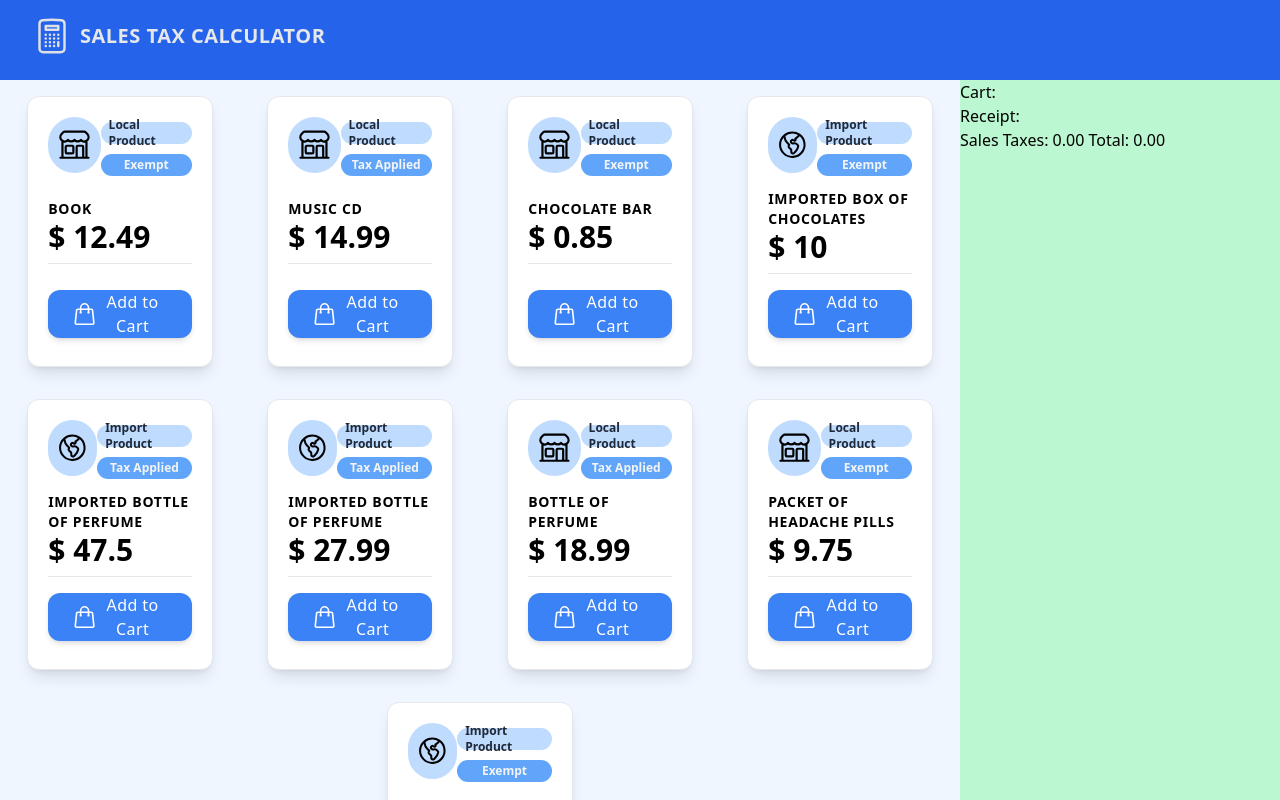
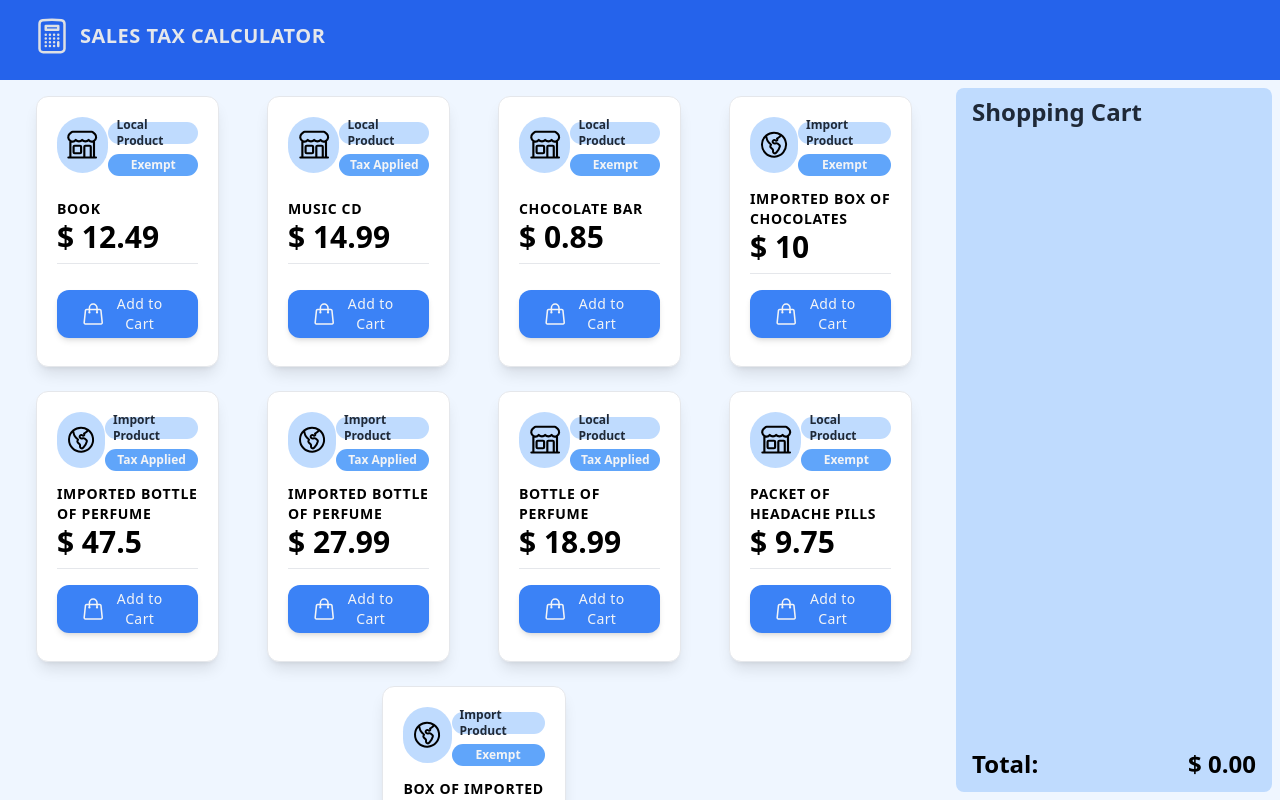
Before and after one commit to sulkhan10/sales-tax-react, a React (Create React App) app: page / in a window 1280 px wide. Built offline with nearby package versions, Linux system fonts and the light colour scheme.

Commit message:
feat : add simple cart section

```diff
--- a/src/App.js
+++ b/src/App.js
@@ -3,6 +3,7 @@ import processBasket from "./taxCalculator";
 import { useState, useEffect } from "react";
 import { Navbar } from "./components/Navbar";
 function App() {
+  let [dataSalesTax, setDataSalesTax] = useState({});
   const [items, setItems] = useState([
     { id: 1, name: "book", price: 12.49, isImported: false, isExempt: true },
     {
@@ -98,22 +99,25 @@ function App() {
       return newItems;
     });
   }, [cart]);
-
+useEffect (() => {
+  calculateReceipt(cart)
+}, [cart])
   const calculateReceipt = (basket) => {
-    return processBasket(basket).join("\n");
+    let result = processBasket(basket)
+    setDataSalesTax(result)
   };
 
   return (
-    <div className="App">
+    <div className="App bg-blue-50">
       <Navbar />
-      <div className="flex h-[90vh] ">
-        <div className="w-3/4 h-100 bg-blue-50 overflow-y-scroll flex flex-wrap gap-8 p-4 justify-around">
+      <div className="flex flex-col sm:flex-row  sm:h-[90vh] ">
+        <div className="sm:w-3/4 h-100  overflow-y-scroll flex flex-wrap gap-2 p-4 justify-around">
           {items.map((item) => (
-            <div className="w-1/5 " key={item.id}>
-              <div className="flex flex-col justify-between p-5 bg-white border rounded-xl shadow-lg h-full">
+            <div className="w-[48%] md:w-1/3 lg:w-1/4 xl:w-1/5 max-h-72 mb-4" key={item.id}>
+              <div className="flex flex-col  justify-between p-5 bg-white border rounded-xl shadow-lg h-full">
                 {/* <div className="mb-2"> */}
-                <div className="flex justify-between">
-                <div className="flex items-center justify-center w-14 h-14 mb-2 rounded-full bg-blue-200">
+                <div className="flex flex-col sm:flex-row justify-between">
+                  <div className="flex items-center justify-center w-8 h-8 sm:w-14 sm:h-14 mb-2 rounded-full bg-blue-200">
                     {item.isImported ? (
                       <svg
                         fill="none"
@@ -155,7 +159,6 @@ function App() {
                     <div className=" px-2 py-1 text-xs font-semibold h-1/3 flex items-center justify-center text-gray-100 rounded-xl bg-blue-400">
                       {item.isExempt ? "Exempt" : "Tax Applied"}
                     </div>
-
                   </div>
                 </div>
                 <div className="flex items-center justify-between pb-2 mb-4 border-b">
@@ -163,19 +166,19 @@ function App() {
                     <p className="text-sm font-bold tracking-wider uppercase">
                       {item.name}
                     </p>
-                    <p className="text-3xl font-extrabold">$ {item.price}</p>
+                    <p className="text-xl sm:text-3xl font-extrabold">$ {item.price}</p>
                   </div>
                 </div>
                 {/* </div> */}
                 <div>
                   <button
                     onClick={() => handleAddToCart(item)}
-                    className="inline-flex items-center justify-around w-full h-12 px-6 mb-2 font-medium tracking-wide text-white transition duration-200 bg-blue-500 rounded-xl shadow-md hover:bg-blue-900 focus:shadow-outline focus:outline-none"
+                    className="inline-flex items-center justify-between w-full h-12 px-6 mb-2 font-medium tracking-wide text-gray-100 transition duration-200 bg-blue-500 rounded-xl shadow-md hover:bg-blue-900 focus:shadow-outline focus:outline-none "
                   >
                     <svg
                       fill="none"
                       stroke="currentColor"
-                      className="h-8"
+                      className="h-7"
                       stroke-width="1.5"
                       viewBox="0 0 24 24"
                       xmlns="http://www.w3.org/2000/svg"
@@ -187,7 +190,7 @@ function App() {
                         d="M15.75 10.5V6a3.75 3.75 0 10-7.5 0v4.5m11.356-1.993l1.263 12c.07.665-.45 1.243-1.119 1.243H4.25a1.125 1.125 0 01-1.12-1.243l1.264-12A1.125 1.125 0 015.513 7.5h12.974c.576 0 1.059.435 1.119 1.007zM8.625 10.5a.375.375 0 11-.75 0 .375.375 0 01.75 0zm7.5 0a.375.375 0 11-.75 0 .375.375 0 01.75 0z"
                       ></path>
                     </svg>
-                    Add to Cart
+                    <div className="text-sm">Add to Cart</div>
                   </button>
                 </div>
               </div>
@@ -197,27 +200,45 @@ function App() {
             </div>
           ))}
         </div>
-        <div className="w-1/4 bg-green-200">
-          <div>
-            <h2>Cart:</h2>
+        <div className="sm:w-1/4  bg-blue-200 flex flex-col m-2  rounded-lg">
+            <div className="h-[8%] px-4 py-2 text-gray-800">
+              <h2 className="text-2xl font-bold">Shopping Cart</h2>
+            </div>
+            <div className="h-[84%]  overflow-y-scroll ">
               {cart.map((item) => (
-              <div className="item-card cart-item" key={item.id}>
-                <h3>{item.name}</h3>
-                <p>Price: {item.price}</p>
-                <label>Quantity:</label>
+                <div className="flex items-center bg-blue-300 my-2 px-4" key={item.id}>
+                  <div className="w-[60%]">
+
+                  <h3 className="uppercase">{item.name}</h3>
+                  <p>Price: $ {item.price}</p>
+                  </div>
+                  <div className="flex gap-2 items-center w-[40%]">
+
+                  <label>Qty:</label>
                   <input
                     type="number"
                     min="1"
                     value={item.quantity}
                     onChange={(e) => handleQuantityChange(e, item)}
-                />
+                    className="bg-gray-50 border border-gray-300 text-gray-900 text-sm rounded-lg focus:ring-blue-500 focus:border-blue-500 block w-14 p-2  "                />
                   <button onClick={() => handleRemoveFromCart(item)}>
-                  Remove
+                  <svg fill="none" stroke="currentColor " className="h-4" stroke-width="1.5" viewBox="0 0 24 24" xmlns="http://www.w3.org/2000/svg" aria-hidden="true">
+  <path stroke-linecap="round" stroke-linejoin="round" d="M14.74 9l-.346 9m-4.788 0L9.26 9m9.968-3.21c.342.052.682.107 1.022.166m-1.022-.165L18.16 19.673a2.25 2.25 0 01-2.244 2.077H8.084a2.25 2.25 0 01-2.244-2.077L4.772 5.79m14.456 0a48.108 48.108 0 00-3.478-.397m-12 .562c.34-.059.68-.114 1.022-.165m0 0a48.11 48.11 0 013.478-.397m7.5 0v-.916c0-1.18-.91-2.164-2.09-2.201a51.964 51.964 0 00-3.32 0c-1.18.037-2.09 1.022-2.09 2.201v.916m7.5 0a48.667 48.667 0 00-7.5 0"></path>
+</svg>
                   </button>
                   </div>
+                </div>
               ))}
-            <h2>Receipt:</h2>
-            <p>{calculateReceipt(cart)}</p>
+            </div>
+            <div className="h-[8%] flex justify-between px-4 py-2 items-center">
+              <h2 className="text-2xl font-semibold">Total:</h2>
+              {/* {dataSalesTax.items?.map((item) => (
+                <div className="item-card" key={item.id}>
+                  <h3>{item}</h3>
+
+                </div>
+              ))} */}
+              <h2 className="text-2xl font-bold">$ {dataSalesTax?.total}</h2>
             </div>
         </div>
       </div>
--- a/src/taxCalculator.js
+++ b/src/taxCalculator.js
@@ -8,7 +8,11 @@ const calculateSalesTax = (price, taxRate) => {
   const processBasket = (basket) => {
     let total = 0;
     let salesTaxes = 0;
-    const receipt = [];
+    const receipt = {
+        items: [],
+        salesTaxes: 0,
+        total: 0
+    };
 
     basket.forEach((item) => {
       const { quantity, name, price, isImported, isExempt } = item;
@@ -37,11 +41,11 @@ const calculateSalesTax = (price, taxRate) => {
       const formattedItem = `${quantity} ${
         isImported ? 'imported ' : ''
       }${name}: ${itemTotal.toFixed(2)}`;
-      receipt.push(formattedItem);
+      receipt.items.push(formattedItem);
     });
 
-    receipt.push(`Sales Taxes: ${salesTaxes.toFixed(2)}`);
-    receipt.push(`Total: ${total.toFixed(2)}`);
+    receipt.salesTaxes = salesTaxes.toFixed(2)
+    receipt.total= total.toFixed(2)
 
     return receipt;
   };
```
Lines whose indentation alone changed are shown as unchanged.
